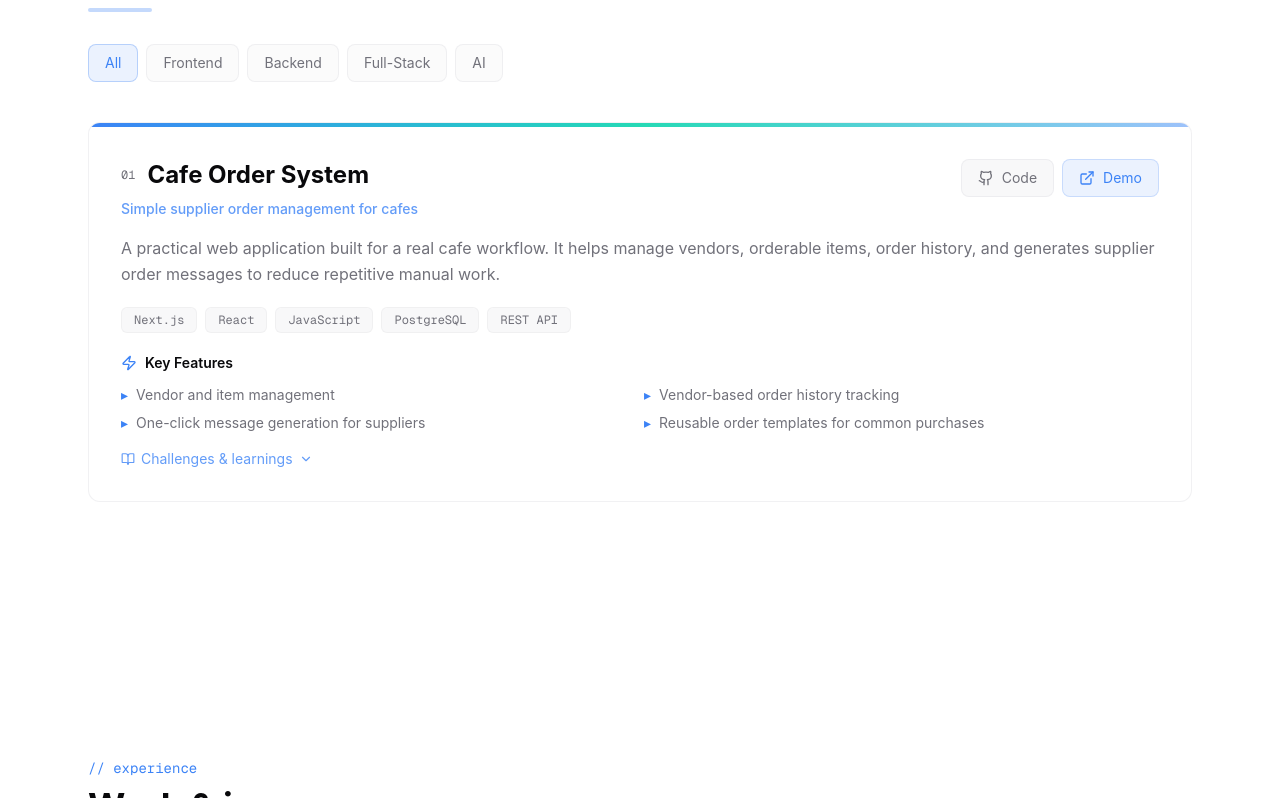
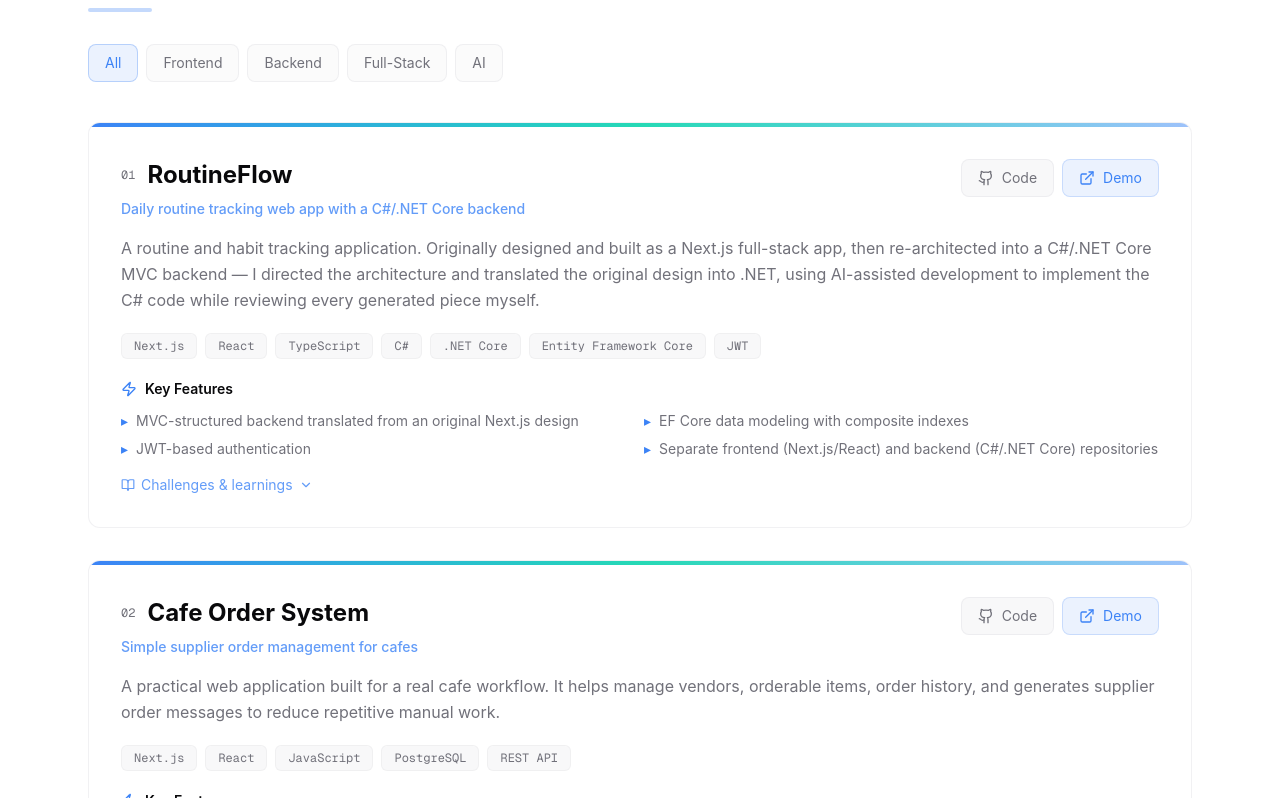
Before and after one commit to goonle/portfolio, a Next.js app: page / in a window 1280 px wide. Shown: the part 2922-3720 px from the top of the page. Built offline with nearby package versions, Linux system fonts and the light colour scheme.

Commit message:
[update] add project named Routineflow

```diff
--- a/app/components/portfolio/Projects.tsx
+++ b/app/components/portfolio/Projects.tsx
@@ -27,26 +27,33 @@ type AdditaionalInfo = {
     currentStatus : string
 }
 const projects: Project[] = [
-    // {
-    //     title: 'RoutineFlow',
-    //     tagline: 'Daily routine tracking web application',
-    //     description:
-    //         'A web app for building and tracking daily routines. Designed around a hybrid serverless architecture with background job processing for reminders and data aggregation.',
-    //     techStack: ['Next.js', 'PostgreSQL', 'BullMQ', 'Redis', 'TypeScript', 'Tailwind CSS'],
-    //     features: [
-    //         'Custom routine builder with drag-and-drop ordering',
-    //         'Background job processing for daily summaries',
-    //         'Streak tracking and habit analytics',
-    //         'Responsive, lightweight UX',
-    //     ],
-    //     challenges:
-    //         'Handling background job reliability and retry logic with BullMQ, and designing the serverless + persistent worker hybrid architecture.',
-    //     learned:
-    //         'Learned how to integrate message queues into a serverless-friendly stack, and the trade-offs between serverless and always-on services.',
-    //     color: 'primary',
-    //     codeUrl: '',
-    //     demoUrl: '',
-    // },
+    {
+        title: 'RoutineFlow',
+        tagline: 'Daily routine tracking web app with a C#/.NET Core backend',
+        description:
+            'A routine and habit tracking application. Originally designed and built as a Next.js full-stack app, then re-architected into a C#/.NET Core MVC backend — I directed the architecture and translated the original design into .NET, using AI-assisted development to implement the C# code while reviewing every generated piece myself.',
+        techStack: ['Next.js', 'React', 'TypeScript', 'C#', '.NET Core', 'Entity Framework Core', 'JWT'],
+        features: [
+            'MVC-structured backend translated from an original Next.js design',
+            'EF Core data modeling with composite indexes',
+            'JWT-based authentication',
+            'Separate frontend (Next.js/React) and backend (C#/.NET Core) repositories',
+        ],
+        addtionalInfo: {
+            summary: 'This started as a Next.js side project. I later chose to rebuild the backend in C#/.NET Core to deliberately push myself into a stack more aligned with NZ backend hiring, translating the MVC structure and data model I\'d already designed rather than starting from scratch.',
+            techChoice: 'I used AI-assisted development to implement the C# code, but the architecture — MVC structure, EF Core entity/DTO separation, JWT auth flow — was my own design carried over from the original Next.js version. My Java background made reading and reasoning about the generated C# straightforward, since the OOP model is very similar.',
+            problems: 'The main challenge wasn\'t writing C# syntax, it was making sure I actually understood every architectural decision in the generated code rather than accepting it as a black box — so I went through EF Core relationships, DTO/Entity separation, and JWT token handling piece by piece and questioned each one.',
+            decisions: [
+                'Chose to rebuild in C#/.NET Core rather than continuing in Next.js, specifically to build backend depth in a stack commonly used in NZ enterprise environments',
+                'Kept the frontend and backend as separate repositories to mirror a realistic full-stack project structure',
+            ],
+            currentStatus: 'Backend architecture and core flows are implemented; ongoing work is focused on deepening my own hands-on C# fluency alongside the AI-assisted implementation.'
+        },
+        color: 'primary',
+        codeUrl: 'https://github.com/goonle/routineFlow_backend',
+        frontendUrl: 'https://github.com/goonle/routineFlow_frontend',
+        demoUrl: '',
+    },
     // {
     //     title: 'AI Fridge Manager',
     //     tagline: 'OCR-based grocery & food management',
```
